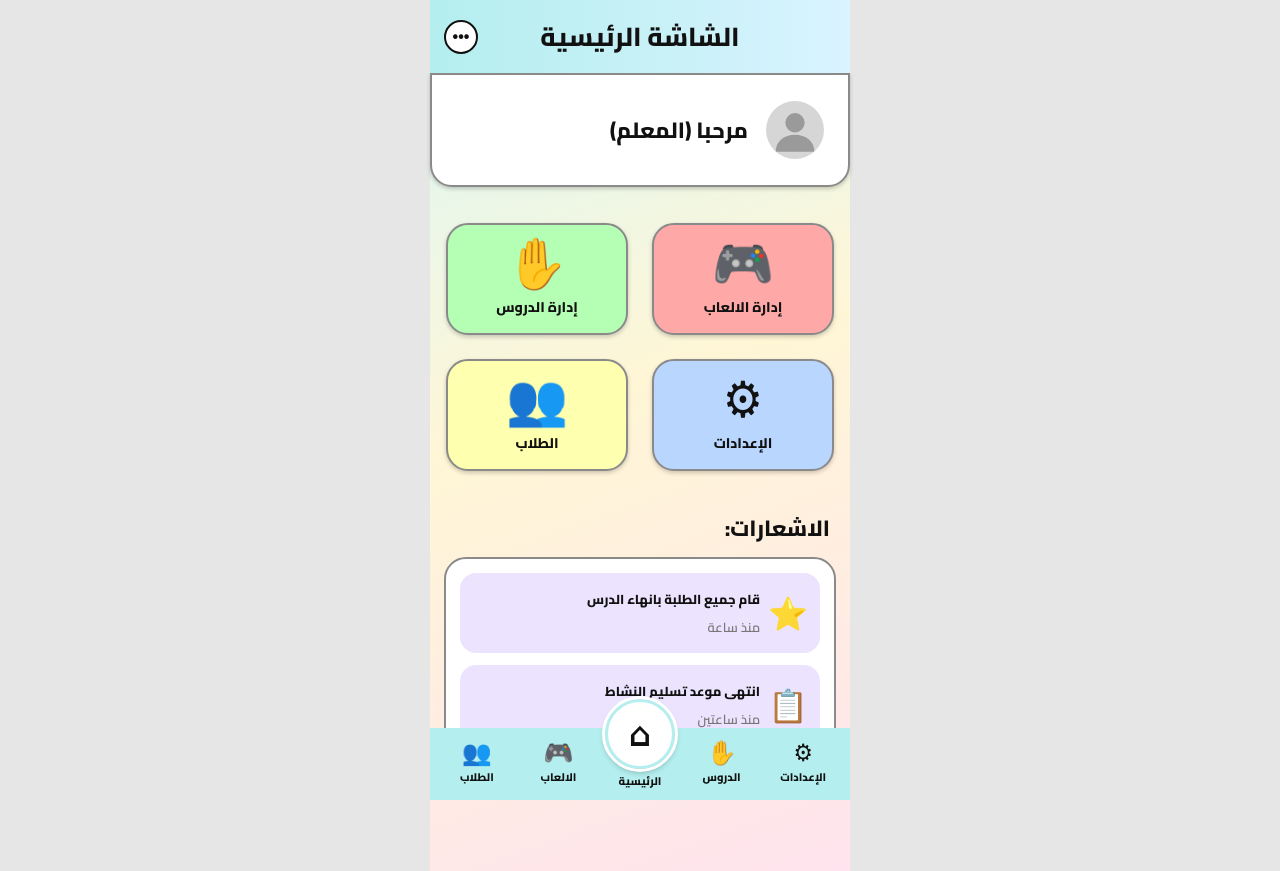
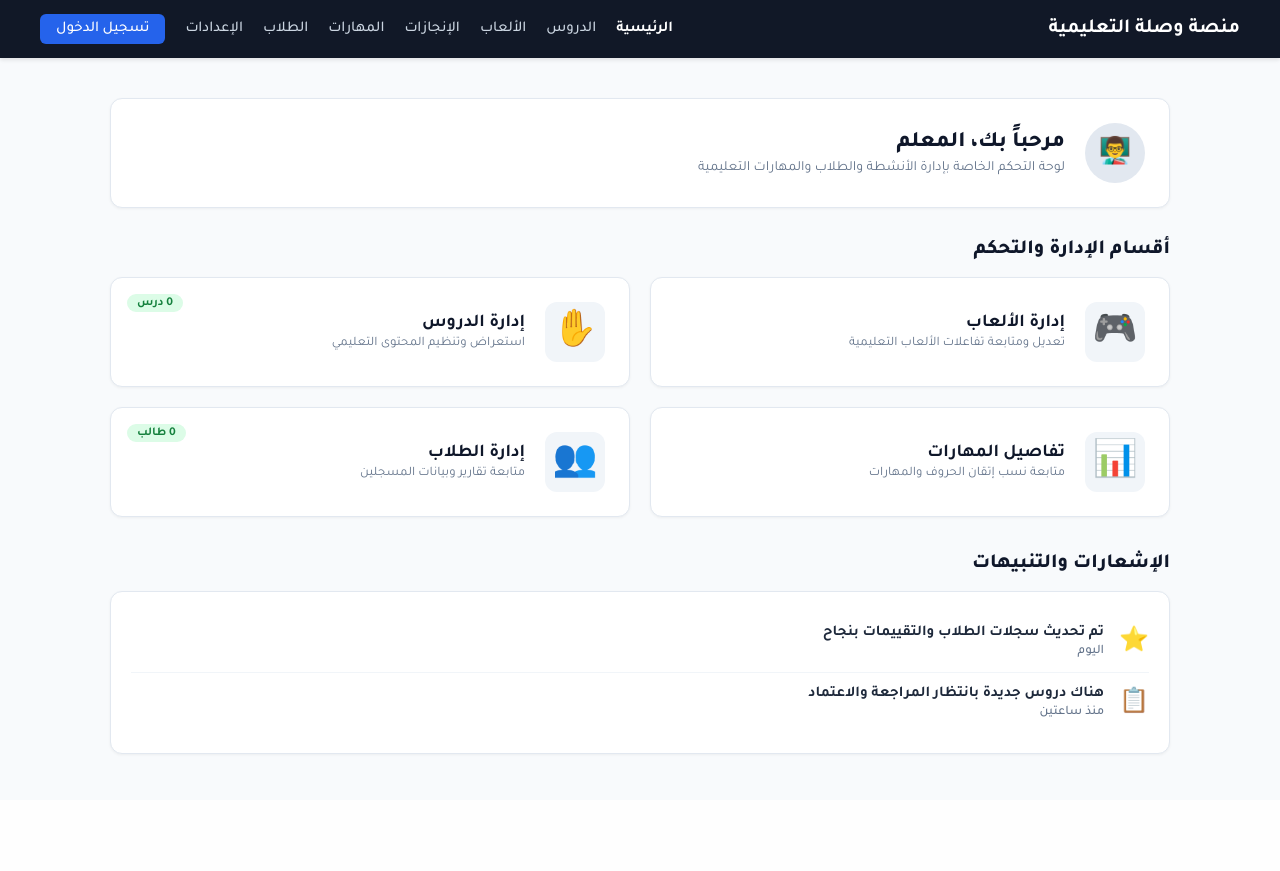
Before and after one commit to aseelmunshi60-ux/project, a PHP site: page /home.php in a window 1280 px wide. After the commit the page ends 755 px from the top, so only its background shows below. Run offline with PHP 8.4, Linux system fonts and the light colour scheme; data that the repository does not hold is empty.

Commit message:
Add home

```diff
--- a/home.php
+++ b/home.php
@@ -1,303 +1,362 @@
 <?php
+// إظهار الأخطاء لتسهيل التتبع
+ini_set('display_errors', 1);
+error_reporting(E_ALL);
+
+if (session_status() === PHP_SESSION_NONE) {
     session_start();
+}
 include 'db_connect.php';
-$current = 'home';
+
+// قيم افتراضية آمنة
 $userName = $_SESSION['user_name'] ?? 'المعلم';
+$student_count = 0;
+$lesson_count = 0;
 
+// الاتصال بقاعدة البيانات وجلب البيانات الحية بحماية كاملة ضد الأخطاء
+if (isset($conn)) {
+    try {
+        if (isset($_SESSION['user_id'])) {
+            $uid = (int)$_SESSION['user_id'];
+            // محاولة جلب بيانات المعلم بدون افتراض اسم عمود محدد للـ ID
+            $res_user = @mysqli_query($conn, "SELECT * FROM teacher LIMIT 1");
+            if (!$res_user || mysqli_num_rows($res_user) == 0) {
+                $res_user = @mysqli_query($conn, "SELECT * FROM user LIMIT 1");
+            }
+
+            if ($res_user && mysqli_num_rows($res_user) > 0) {
+                $row_user = mysqli_fetch_assoc($res_user);
+                $userName = $row_user['name'] ?? $row_user['username'] ?? $row_user['fullname'] ?? $userName;
+            }
+        }
+    } catch (Throwable $e) {
+        // تخطي الخطأ بسلاسة واستخدام القيمة الافتراضية
+    }
+
+    try {
+        $res_students = @mysqli_query($conn, "SELECT COUNT(*) as total FROM child");
+        if ($res_students && $row_s = mysqli_fetch_assoc($res_students)) {
+            $student_count = (int)$row_s['total'];
+        }
+    } catch (Throwable $e) {}
+
+    try {
+        $res_lessons = @mysqli_query($conn, "SELECT COUNT(*) as total FROM lesson");
+        if ($res_lessons && $row_l = mysqli_fetch_assoc($res_lessons)) {
+            $lesson_count = (int)$row_l['total'];
+        }
+    } catch (Throwable $e) {}
+}
+
+// الإشعارات والتنبيهات
 $notifications = [
-    ['icon' => '⭐', 'text' => 'قام جميع الطلبة بانهاء الدرس', 'time' => 'منذ ساعة'],
-    ['icon' => '📋', 'text' => 'انتهى موعد تسليم النشاط',     'time' => 'منذ ساعتين'],
-];
-
-$items = [
-    ['key' => 'profile', 'label' => 'الإعدادات', 'href' => 'profile.php', 'icon' => '⚙'],
-    ['key' => 'lessons',  'label' => 'الدروس',    'href' => 'lessons.php',  'icon' => '✋'],
-    ['key' => 'home',     'label' => 'الرئيسية',  'href' => 'home.php',     'icon' => '⌂'],
-    ['key' => 'game',    'label' => 'الالعاب',   'href' => 'game.php',    'icon' => '🎮'],
-    ['key' => 'student', 'label' => 'الطلاب',    'href' => 'student.php', 'icon' => '👥'],
+    ['icon' => '⭐', 'text' => 'تم تحديث سجلات الطلاب والتقييمات بنجاح', 'time' => 'اليوم'],
+    ['icon' => '📋', 'text' => 'هناك دروس جديدة بانتظار المراجعة والاعتماد', 'time' => 'منذ ساعتين'],
 ];
 
 function e($s) { return htmlspecialchars($s, ENT_QUOTES, 'UTF-8'); }
-
-$avatar = '<svg viewBox="0 0 24 24" fill="currentColor"><circle cx="12" cy="9" r="4"/><path d="M4 21c0-4.4 3.6-7 8-7s8 2.6 8 7z"/></svg>';
 ?>
 <!DOCTYPE html>
 <html lang="ar" dir="rtl">
 <head>
 <meta charset="UTF-8">
 <meta name="viewport" content="width=device-width, initial-scale=1">
-<title>الشاشة الرئيسية</title>
-<link href="https://fonts.googleapis.com/css2?family=Cairo:wght@600;700;800&display=swap" rel="stylesheet">
+<title>لوحة تحكم المعلم - منصة وصلة التعليمية</title>
+<link href="https://fonts.googleapis.com/css2?family=Tajawal:wght@400;500;700;800&display=swap" rel="stylesheet">
 <style>
-:root {
-  --ink: #111;
-  --border: #8a8a8a;
-  --blue: #b9d6ff;
-  --green: #b5ffb5;
-  --pink: #ffa8a8;
-  --yellow: #ffffb0;
-  --lavender: #ece4ff;
-  --nav: #b4eeee;
+    * {
+        box-sizing: border-box;
+        margin: 0;
+        padding: 0;
     }
-* { box-sizing: border-box; margin: 0; padding: 0; }
+
     body {
-  font-family: 'Cairo', Tahoma, sans-serif;
-  background: #e6e6e6;
-  color: var(--ink);
+        font-family: 'Tajawal', sans-serif;
+        min-height: 100vh;
+        background-color: #f8fafc;
+        color: #1e293b;
     }
-.app {
-  max-width: 420px;
-  min-height: 100vh;
+
+    /* شريط التنقل العلوي الموحد للمنصة */
+    .navbar {
+        width: 100%;
+        background-color: #111827;
+        color: #ffffff;
+        padding: 14px 40px;
+        display: flex;
+        justify-content: space-between;
+        align-items: center;
+        box-shadow: 0 2px 4px rgba(0, 0, 0, 0.1);
+    }
+
+    .navbar .brand {
+        font-size: 20px;
+        font-weight: 700;
+        color: #ffffff;
+        text-decoration: none;
+    }
+
+    .navbar nav {
+        display: flex;
+        gap: 20px;
+        align-items: center;
+    }
+
+    .navbar nav a {
+        text-decoration: none;
+        color: #cbd5e1;
+        font-weight: 500;
+        font-size: 15px;
+        transition: color 0.2s;
+    }
+
+    .navbar nav a:hover,
+    .navbar nav a.active {
+        color: #ffffff;
+        font-weight: 700;
+    }
+
+    .navbar .btn-login,
+    .navbar .btn-logout {
+        background-color: #2563eb;
+        color: #ffffff !important;
+        padding: 6px 16px;
+        border-radius: 6px;
+        font-weight: 500;
+    }
+
+    /* حاوية المحتوى الرئيسي العريضة */
+    .container {
+        width: 100%;
+        max-width: 1100px;
         margin: 0 auto;
-  background: linear-gradient(160deg, #d9f7f7 0%, #fff6d6 45%, #ffe3ee 100%);
-  position: relative;
-  padding-bottom: 110px;
+        padding: 40px 20px;
     }
-.top {
-  background: linear-gradient(90deg, #b4eeee, #d9f3ff);
+
+    .welcome-card {
+        background: #ffffff;
+        border-radius: 12px;
+        padding: 24px;
+        margin-bottom: 30px;
+        box-shadow: 0 1px 3px rgba(0, 0, 0, 0.05);
+        border: 1px solid #e2e8f0;
         display: flex;
         align-items: center;
-  justify-content: center;
-  padding: 12px 16px;
-  position: relative;
+        gap: 20px;
     }
-.top h1 { font-size: 26px; font-weight: 800; }
-.round-btn {
-  position: absolute;
-  top: 50%;
-  transform: translateY(-50%);
-  width: 34px;
-  height: 34px;
+
+    .avatar {
+        width: 60px;
+        height: 60px;
         border-radius: 50%;
-  border: 2px solid var(--ink);
-  background: #fff;
-  font-size: 16px;
-  line-height: 1;
-  cursor: pointer;
+        background: #e2e8f0;
         display: grid;
         place-items: center;
+        font-size: 26px;
+    }
+
+    .welcome-card h2 {
+        font-size: 22px;
+        font-weight: 800;
+        color: #0f172a;
+    }
+
+    .dashboard-grid {
+        display: grid;
+        grid-template-columns: repeat(2, 1fr);
+        gap: 20px;
+        margin-bottom: 35px;
+    }
+
+    .tile-card {
+        background: #ffffff;
+        border-radius: 12px;
+        padding: 24px;
+        box-shadow: 0 1px 3px rgba(0, 0, 0, 0.05);
+        border: 1px solid #e2e8f0;
         text-decoration: none;
-  color: var(--ink);
-  font-weight: 800;
-}
-.round-btn.left { left: 14px; }
-.round-btn.right { right: 14px; border: 0; background: none; font-size: 26px; }
-
-.pill {
-  flex: 1;
+        color: #1e293b;
         display: flex;
         align-items: center;
-  gap: 8px;
-  border: 2px solid var(--border);
-  border-radius: 18px;
-  padding: 8px 10px;
-  text-decoration: none;
-  color: var(--ink);
-  font-weight: 800;
-  font-size: 15px;
-  box-shadow: 0 2px 4px rgba(0,0,0,.25);
+        gap: 20px;
+        transition: transform 0.2s, box-shadow 0.2s;
+        position: relative;
+        overflow: hidden;
     }
-.pill .ic {
-  width: 36px;
-  height: 36px;
-  border-radius: 50%;
-  background: #4f7bb0;
-  color: #fff;
+
+    .tile-card:hover {
+        transform: translateY(-2px);
+        box-shadow: 0 4px 6px rgba(0, 0, 0, 0.05);
+    }
+
+    .tile-card .ic {
+        font-size: 36px;
+        width: 60px;
+        height: 60px;
+        border-radius: 12px;
+        background: #f1f5f9;
         display: grid;
         place-items: center;
-  font-size: 18px;
-  flex-shrink: 0;
-}
-.pill.blue { background: var(--blue); }
-.pill.green { background: var(--green); }
-.pill.green .ic { background: #4f86a8; }
-
-.bottom {
-  position: fixed;
-  bottom: 0;
-  left: 50%;
-  transform: translateX(-50%);
-  width: 100%;
-  max-width: 420px;
-  height: 72px;
-  background: var(--nav);
-  display: flex;
-  justify-content: space-around;
-  align-items: center;
-  padding: 0 6px;
-}
-.nav-item {
-  flex: 1;
-  display: flex;
-  flex-direction: column;
-  align-items: center;
-  gap: 2px;
-  text-decoration: none;
-  color: var(--ink);
-  font-size: 11px;
-  font-weight: 800;
-}
-.nav-item .ic { font-size: 24px; line-height: 1; }
-.nav-item.active .ic {
-  background: #fff;
-  border-radius: 50%;
-  width: 36px;
-  height: 36px;
-  display: grid;
-  place-items: center;
-  font-size: 20px;
-}
-.nav-item.home .ic {
-  background: #fff;
-  border: 3px solid var(--nav);
-  outline: 3px solid #fff;
-  width: 70px;
-  height: 70px;
-  border-radius: 50%;
-  display: grid;
-  place-items: center;
-  font-size: 34px;
-  margin-top: -38px;
-  box-shadow: 0 3px 6px rgba(0,0,0,.3);
     }
 
-.welcome {
-  background: #fff;
-  border: 2px solid var(--border);
-  border-radius: 0 0 22px 22px;
+    .tile-card h3 {
+        font-size: 18px;
+        font-weight: 700;
+        color: #0f172a;
+    }
+
+    .badge-count {
+        position: absolute;
+        top: 16px;
+        left: 16px;
+        background: #dcfce7;
+        color: #15803d;
+        padding: 2px 10px;
+        border-radius: 20px;
+        font-size: 12px;
+        font-weight: 700;
+    }
+
+    .section-title {
+        font-size: 20px;
+        font-weight: 800;
+        color: #0f172a;
+        margin-bottom: 15px;
+    }
+
+    .notes-card {
+        background: #ffffff;
+        border-radius: 12px;
+        padding: 20px;
+        box-shadow: 0 1px 3px rgba(0, 0, 0, 0.05);
+        border: 1px solid #e2e8f0;
+    }
+
+    .note-item {
         display: flex;
         align-items: center;
-  gap: 18px;
-  padding: 26px 24px;
-  font-size: 22px;
-  font-weight: 800;
-  box-shadow: 0 2px 4px rgba(0,0,0,.2);
+        gap: 15px;
+        padding: 12px 0;
+        border-bottom: 1px solid #f1f5f9;
     }
-.avatar {
-  width: 58px;
-  height: 58px;
-  border-radius: 50%;
-  background: #d6d6d6;
-  color: #9a9a9a;
-  overflow: hidden;
-  flex-shrink: 0;
+
+    .note-item:last-child {
+        border-bottom: none;
     }
-.avatar svg { width: 100%; height: 100%; }
-.tiles {
-  display: grid;
-  grid-template-columns: 1fr 1fr;
-  gap: 24px;
-  padding: 36px 16px 20px;
+
+    .note-item .ic {
+        font-size: 24px;
     }
-.tile {
-  height: 112px;
-  border: 2px solid var(--border);
-  border-radius: 22px;
-  display: flex;
-  flex-direction: column;
-  align-items: center;
-  justify-content: center;
-  gap: 6px;
-  text-decoration: none;
-  color: var(--ink);
-  font-weight: 800;
-  font-size: 14px;
-  box-shadow: 0 2px 4px rgba(0,0,0,.2);
+
+    .note-item .txt {
+        font-size: 15px;
+        font-weight: 700;
+        color: #1e293b;
     }
-.tile .ic { font-size: 50px; line-height: 1; }
-.tile.pink { background: var(--pink); }
-.tile.green { background: var(--green); }
-.tile.blue { background: var(--blue); }
-.tile.yellow { background: var(--yellow); }
-.section-title { font-size: 22px; font-weight: 800; padding: 16px 20px 8px; }
-.notes {
-  margin: 0 14px;
-  background: #fff;
-  border: 2px solid var(--border);
-  border-radius: 22px;
-  padding: 14px;
-  display: flex;
+
+    .note-item .time {
+        font-size: 13px;
+        color: #64748b;
+        font-weight: 500;
+        margin-top: 2px;
+    }
+
+    @media (max-width: 768px) {
+        .navbar {
+            padding: 14px 20px;
             flex-direction: column;
             gap: 12px;
         }
-.note {
-  background: var(--lavender);
-  border-radius: 16px;
-  padding: 10px 12px;
-  display: flex;
-  align-items: center;
-  gap: 8px;
+        .dashboard-grid {
+            grid-template-columns: 1fr;
         }
-.note .ic { font-size: 32px; }
-.note .txt { flex: 1; font-weight: 800; font-size: 13px; }
-.note .time { display: block; color: #777; font-weight: 600; font-size: 13px; margin-top: 4px; }
-
-.actions { display: flex; gap: 14px; padding: 16px 14px 8px; }
-.lessons { padding: 8px 14px; display: flex; flex-direction: column; gap: 22px; }
-.lesson {
-  background: #fff;
-  border: 2px solid var(--border);
-  border-radius: 20px;
-  box-shadow: 0 2px 4px rgba(0,0,0,.2);
-  display: flex;
-  align-items: center;
-  gap: 10px;
-  padding: 14px 16px;
-  text-decoration: none;
-  color: var(--ink);
-  min-height: 118px;
     }
-.lesson .body { flex: 1; }
-.lesson h2 { font-size: 22px; font-weight: 800; }
-.lesson p { font-size: 11px; font-weight: 600; line-height: 1.5; margin-top: 4px; }
-.lesson .hand { font-size: 62px; line-height: 1; }
 </style>
 </head>
 <body>
-<div class="app">
 
-  <header class="top">
-    <h1>الشاشة الرئيسية</h1>
-    <button class="round-btn left" aria-label="المزيد">•••</button>
+    <!-- شريط التنقل العلوي الموحد -->
+    <header class="navbar">
+        <div class="brand">منصة وصلة التعليمية</div>
+        <nav aria-label="التنقل الرئيسي">
+            <a href="home.php" class="active">الرئيسية</a>
+            <a href="lessons2.php">الدروس</a>
+            <a href="game.php">الألعاب</a>
+            <a href="Report.php">الإنجازات</a>
+            <a href="skills.php">المهارات</a>
+            <a href="student.php">الطلاب</a>
+            <a href="profile.php">الإعدادات</a>
+
+            <?php if (isset($_SESSION['user_id'])): ?>
+                <a href="logout.php" class="btn-logout">تسجيل الخروج</a>
+            <?php else: ?>
+                <a href="login.php" class="btn-login">تسجيل الدخول</a>
+            <?php endif; ?>
+        </nav>
     </header>
 
-  <section class="welcome">
-    <span class="avatar"><?= $avatar ?></span>
-    <span>مرحبا (<?= e($userName) ?>)</span>
+    <!-- المحتوى الرئيسي لوحة التحكم -->
+    <main class="container">
+
+        <section class="welcome-card">
+            <div class="avatar">👨‍🏫</div>
+            <div>
+                <h2 style="margin-bottom: 4px;">مرحباً بك، <?= e($userName) ?></h2>
+                <p style="color: #64748b; font-size: 14px;">لوحة التحكم الخاصة بإدارة الأنشطة والطلاب والمهارات التعليمية</p>
+            </div>
         </section>
 
-  <section class="tiles">
-    <a class="tile pink" href="game.php"><span class="ic">🎮</span>إدارة الالعاب</a>
-    <a class="tile green" href="lessons2.php"><span class="ic">✋</span>إدارة الدروس</a>
-    <a class="tile blue" href="profile.php"><span class="ic">⚙</span>الإعدادات</a>
-    <a class="tile yellow" href="student.php"><span class="ic">👥</span>الطلاب</a>
-  </section>
+        <h2 class="section-title">أقسام الإدارة والتحكم</h2>
+        <div class="dashboard-grid">
+            <a class="tile-card" href="game.php">
+                <span class="ic">🎮</span>
+                <div>
+                    <h3>إدارة الألعاب</h3>
+                    <p style="color: #64748b; font-size: 13px; margin-top: 2px;">تعديل ومتابعة تفاعلات الألعاب التعليمية</p>
+                </div>
+            </a>
 
-  <h2 class="section-title">الاشعارات:</h2>
-  <section class="notes">
+            <a class="tile-card" href="lessons2.php">
+                <span class="ic">✋</span>
+                <div>
+                    <h3>إدارة الدروس</h3>
+                    <p style="color: #64748b; font-size: 13px; margin-top: 2px;">استعراض وتنظيم المحتوى التعليمي</p>
+                </div>
+                <span class="badge-count"><?= $lesson_count ?> درس</span>
+            </a>
+
+            <a class="tile-card" href="skills.php">
+                <span class="ic">📊</span>
+                <div>
+                    <h3>تفاصيل المهارات</h3>
+                    <p style="color: #64748b; font-size: 13px; margin-top: 2px;">متابعة نسب إتقان الحروف والمهارات</p>
+                </div>
+            </a>
+
+            <a class="tile-card" href="student.php">
+                <span class="ic">👥</span>
+                <div>
+                    <h3>إدارة الطلاب</h3>
+                    <p style="color: #64748b; font-size: 13px; margin-top: 2px;">متابعة تقارير وبيانات المسجلين</p>
+                </div>
+                <span class="badge-count"><?= $student_count ?> طالب</span>
+            </a>
+        </div>
+
+        <h2 class="section-title">الإشعارات والتنبيهات</h2>
+        <section class="notes-card">
             <?php foreach ($notifications as $n): ?>
-      <div class="note">
+                <div class="note-item">
                     <span class="ic"><?= $n['icon'] ?></span>
-        <span class="txt">
-          <?= e($n['text']) ?>
-          <span class="time"><?= e($n['time']) ?></span>
-        </span>
+                    <div>
+                        <div class="txt"><?= e($n['text']) ?></div>
+                        <div class="time"><?= e($n['time']) ?></div>
+                    </div>
                 </div>
             <?php endforeach; ?>
         </section>
 
-  <nav class="bottom">
-  <?php foreach ($items as $n):
-    $cls = 'nav-item';
-    if ($n['key'] === 'home') $cls .= ' home';
-    if ($n['key'] === $current) $cls .= ' active';
-  ?>
-    <a class="<?= $cls ?>" href="<?= htmlspecialchars($n['href'], ENT_QUOTES, 'UTF-8') ?>">
-      <span class="ic"><?= $n['icon'] ?></span>
-      <span><?= htmlspecialchars($n['label'], ENT_QUOTES, 'UTF-8') ?></span>
-    </a>
-  <?php endforeach; ?>
-</nav>
-</div>
+    </main>
+
 </body>
 </html>
```
Lines whose indentation alone changed are shown as unchanged.
